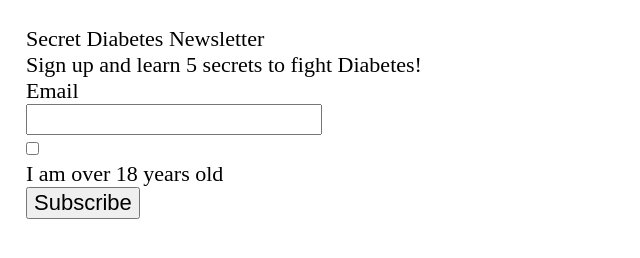
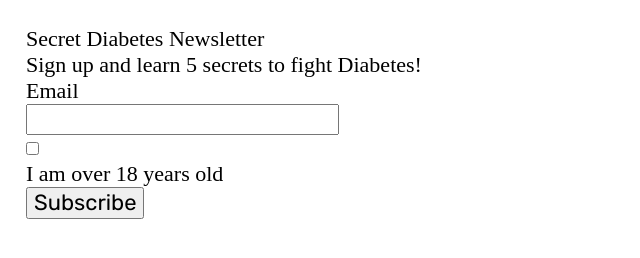
Before and after one commit to ITMD-361-jdumitru/Lab-3, a plain HTML site: page index.html in a window 1280 px wide. Shown: the full height of the page, 0-640 px from the left. Drawn offline with nearby package versions, Linux system fonts and the light colour scheme.

Commit message:
Added a google font

```diff
--- a/css/screen.css
+++ b/css/screen.css
@@ -21,7 +21,7 @@
 optgroup,
 select,
 textarea {
-  font-family: sans-serif; /* 1 */
+  font-family: 'Rubik', sans-serif; /* 1 Changed to Rubik because why not. */
   font-size: 100%; /* 1 */
   line-height: 1.15; /* 1 */
   margin: 0; /* 2 */
--- a/index.html
+++ b/index.html
@@ -5,6 +5,7 @@
   <meta charset="utf-8" />
   <meta name="viewport" />
   <link rel="stylesheet" media="screen" href="css/screen.css" />
+  <link href="https://fonts.googleapis.com/css?family=Rubik&display=swap" rel="stylesheet">
 </head>
 <body>
 <main id="content">
```
